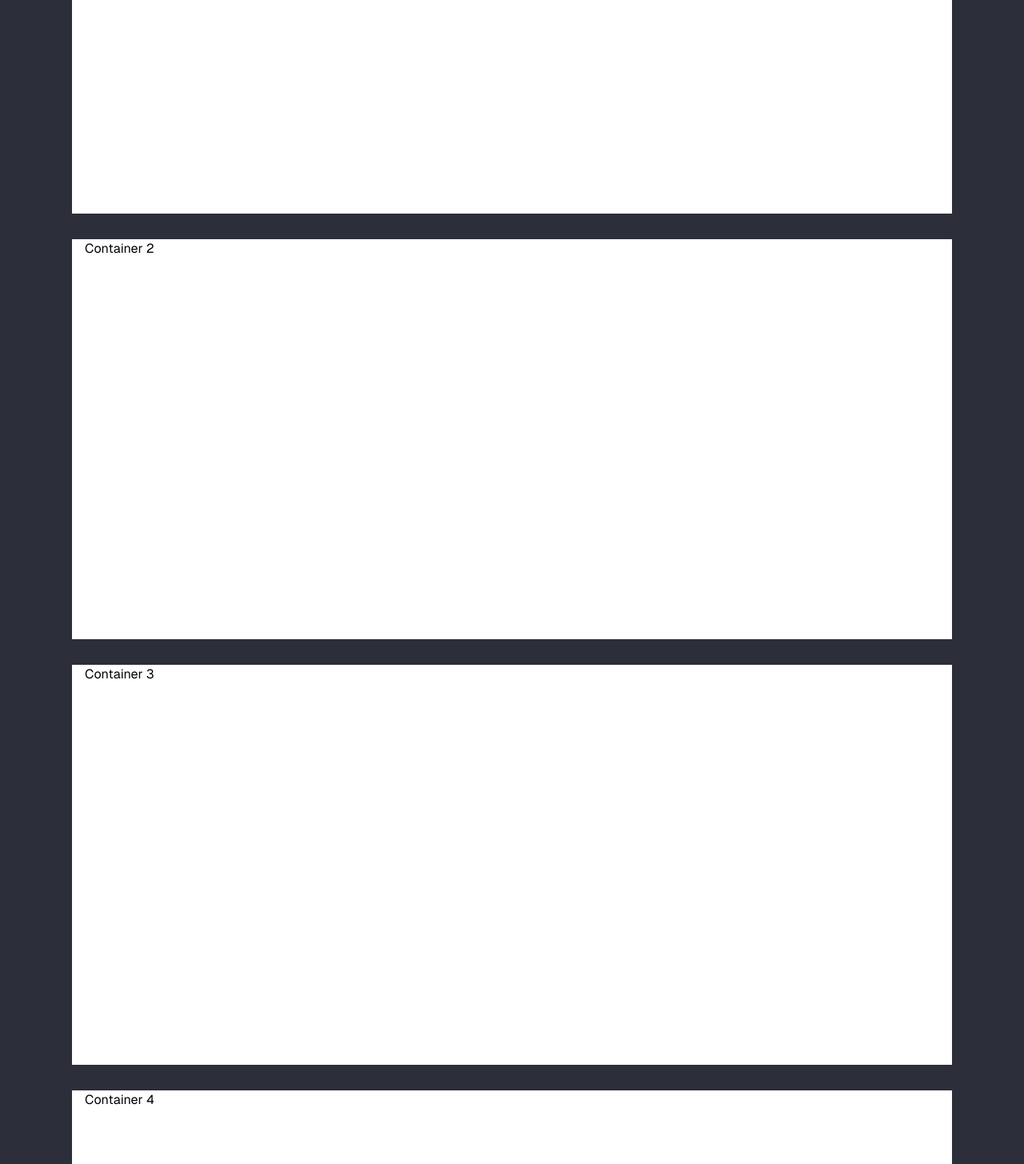
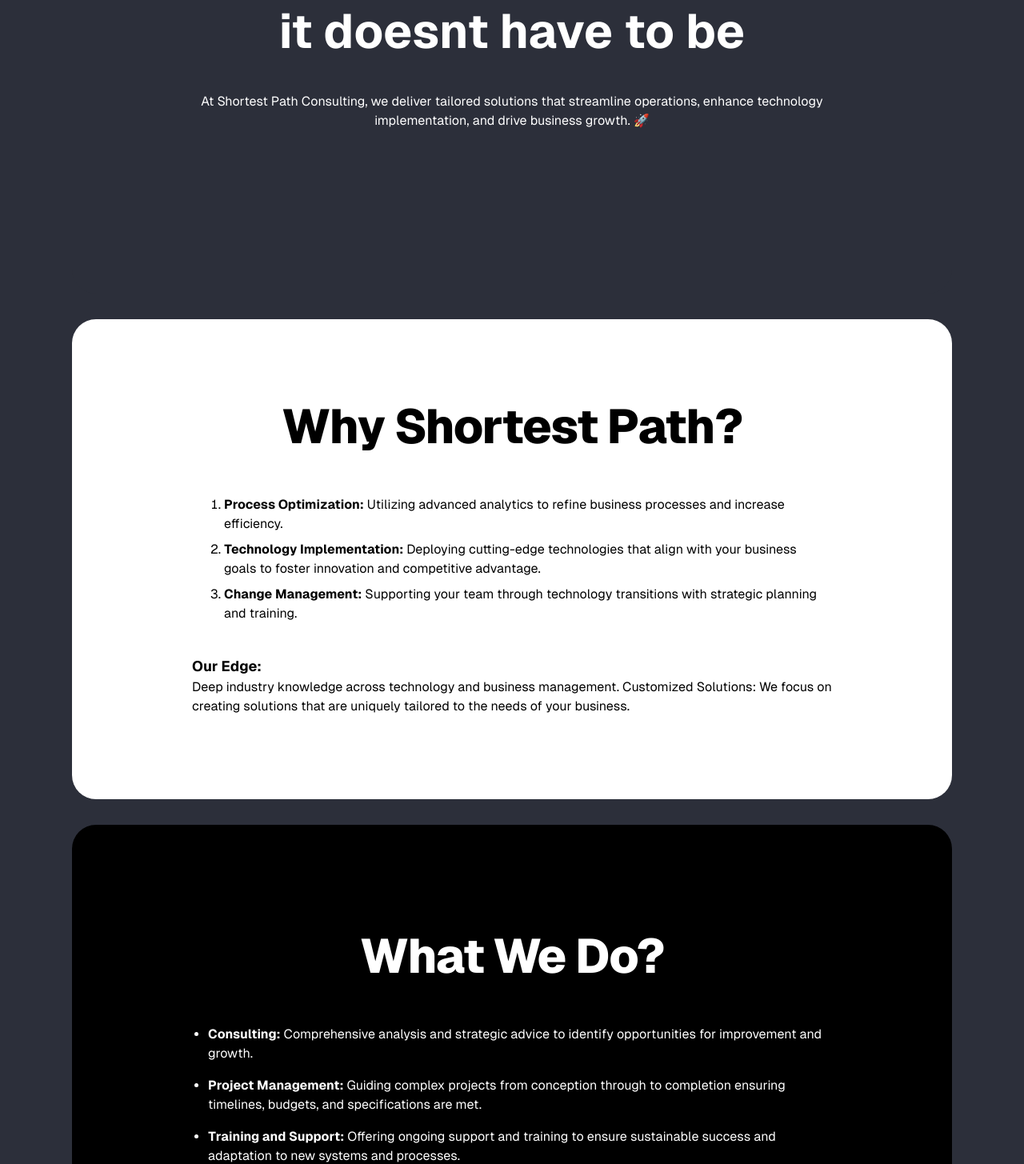
Before and after one commit to alejandrochang/shortestpath, a Next.js app: page / in a window 1280 px wide. Shown: the part 397-1852 px from the top of the page at 80% size. Built offline with nearby package versions, Linux system fonts and the light colour scheme.

Commit message:
feat(sp): containers, style and pages setup

```diff
--- a/src/app/components/Container.tsx
+++ b/src/app/components/Container.tsx
@@ -1,17 +1,41 @@
-import React from "react";
+import React, { CSSProperties } from "react";
+import { TAILWIND_COLORS } from "../constants";
 
-const Container: React.FC<{ children: React.ReactNode }> = ({ children }) => {
-  const style = {
+const Container: React.FC<{
+  children?: React.ReactNode;
+  title?: string;
+  desc?: string;
+  color?: string;
+}> = ({ children, title, desc, color }) => {
+  const style: CSSProperties = {
+    display: "flex",
+    flexDirection: "column",
+    justifyContent: "center",
+    alignItems: "center",
     minWidth: "1100px",
     maxWidth: "1390px",
-    height: "500px",
+    height: "600px",
+    borderRadius: "30px",
+    padding: "20px",
   };
 
+  const backgroundColor = color ? TAILWIND_COLORS[color] : TAILWIND_COLORS.white;
+  const textColor = color ? "text-white" : "text-black";
   return (
     <div
       style={style}
-      className="container bg-white text-black mx-auto px-4 mb40 br-8"
+      className={`container ${backgroundColor} mx-auto px-4 mb40 br-8 ${textColor}`}
     >
+      {title && (
+        <h1 className="mb-4 text-4xl font-extrabold leading-none tracking-tight text-gray-900 md:text-5xl lg:text-6xl dark:text-white">
+          {title}
+        </h1>
+      )}
+      {desc && (
+        <p className="mb-6 text-lg font-light text-gray-500 lg:text-xl sm:px-16 xl:px-48 dark:text-gray-400">
+          {desc}
+        </p>
+      )}
       {children}
     </div>
   );
--- a/src/app/components/Navbar.tsx
+++ b/src/app/components/Navbar.tsx
@@ -78,7 +78,7 @@
                 href="#"
                 className="block py-2 px-3 text-black-olive rounded hover:gunmetal md:hover:bg-transparent md:hover:text-gunmetal md:p-0 md:dark:hover:text-blue-500 dark:text-black-olive dark:hover:bg-gunmetal dark:hover:text-black-olive md:dark:hover:bg-transparent dark:border-french-gray"
               >
-                Success Stories
+                What We do
               </a>
             </li>
             <li>
--- /dev/null
+++ b/src/app/constants.ts
@@ -0,0 +1,8 @@
+export const TAILWIND_COLORS: { [key: string]: string } = {
+  black: "bg-black",
+  gunmetal: "bg-gunmetal",
+  frenchGray: "bg-french-gray",
+  slateGray: "bg-slate-gray",
+  blackOlive: "bg-black-olive",
+  white: "bg-white",
+};
--- a/src/app/page.tsx
+++ b/src/app/page.tsx
@@ -2,20 +2,72 @@
 import Container from "./components/Container";
 
 export default function Home() {
+  const headerStyle = {
+    fontSize: "60px",
+    lineHeight: "1.2em",
+  };
+
   return (
     <div className="bg-gunmetal text-white grid grid-rows-[20px_1fr_20px] items-center justify-items-center min-h-screen p-8 pb-20 gap-16 sm:p-20 font-[family-name:var(--font-geist-sans)]">
       <Navbar />
       <main className="flex flex-col gap-8 row-start-2 items-center sm:items-start">
-        <Container>
-          Container 1
+      <Container color="gunmetal">
+        <div className="w-full sm:w-[800px] text-center">
+        <h1 className="text-4xl font-bold mb-10" style={headerStyle}>
+          Building Apps is Hard... But it doesnt have to be
+        </h1>
+        <p className="mb-10">
+          At Shortest Path Consulting, we deliver tailored solutions that
+          streamline operations, enhance technology implementation, and
+          drive business growth. 🚀
+        </p>
+        </div>
       </Container>
-        <Container>
-          Container 2
+      <Container title="Why Shortest Path?">
+        <div className="w-full sm:w-[800px] text-center mt-10">
+        <ul className="list-disc pl-5 text-left space-y-4 mb-10">
+          <ol className="list-decimal pl-5 space-y-2">
+          <li>
+            <strong>Process Optimization:</strong> Utilizing advanced
+            analytics to refine business processes and increase
+            efficiency.
+          </li>
+          <li>
+            <strong>Technology Implementation:</strong> Deploying
+            cutting-edge technologies that align with your business goals
+            to foster innovation and competitive advantage.
+          </li>
+          <li>
+            <strong>Change Management:</strong> Supporting your team
+            through technology transitions with strategic planning and
+            training.
+          </li>
+          </ol>
+        </ul>
+        <p className="font-bold text-lg mt-6 text-left">Our Edge:</p>
+        <p className="text-left">Deep industry knowledge across technology and
+          business management. Customized Solutions: We focus on creating
+          solutions that are uniquely tailored to the needs of your
+          business.
+        </p>
+        </div>
       </Container>
-        <Container>
-          Container 3
+      <Container color="black" title="What We Do?">
+        <div className="w-full sm:w-[800px] text-center mt-10">
+        <ul className="list-disc pl-5 text-left space-y-4 mb-10">
+          <li>
+        <strong>Consulting:</strong> Comprehensive analysis and strategic advice to identify opportunities for improvement and growth.
+          </li>
+          <li>
+        <strong>Project Management:</strong> Guiding complex projects from conception through to completion ensuring timelines, budgets, and specifications are met.
+          </li>
+          <li>
+        <strong>Training and Support:</strong> Offering ongoing support and training to ensure sustainable success and adaptation to new systems and processes.
+          </li>
+        </ul>
+        </div>
       </Container>
-        <Container>
+      <Container title="Contact" color="blackOlive">
         Container 4
       </Container>
       </main>
```
Lines whose indentation alone changed are shown as unchanged.
